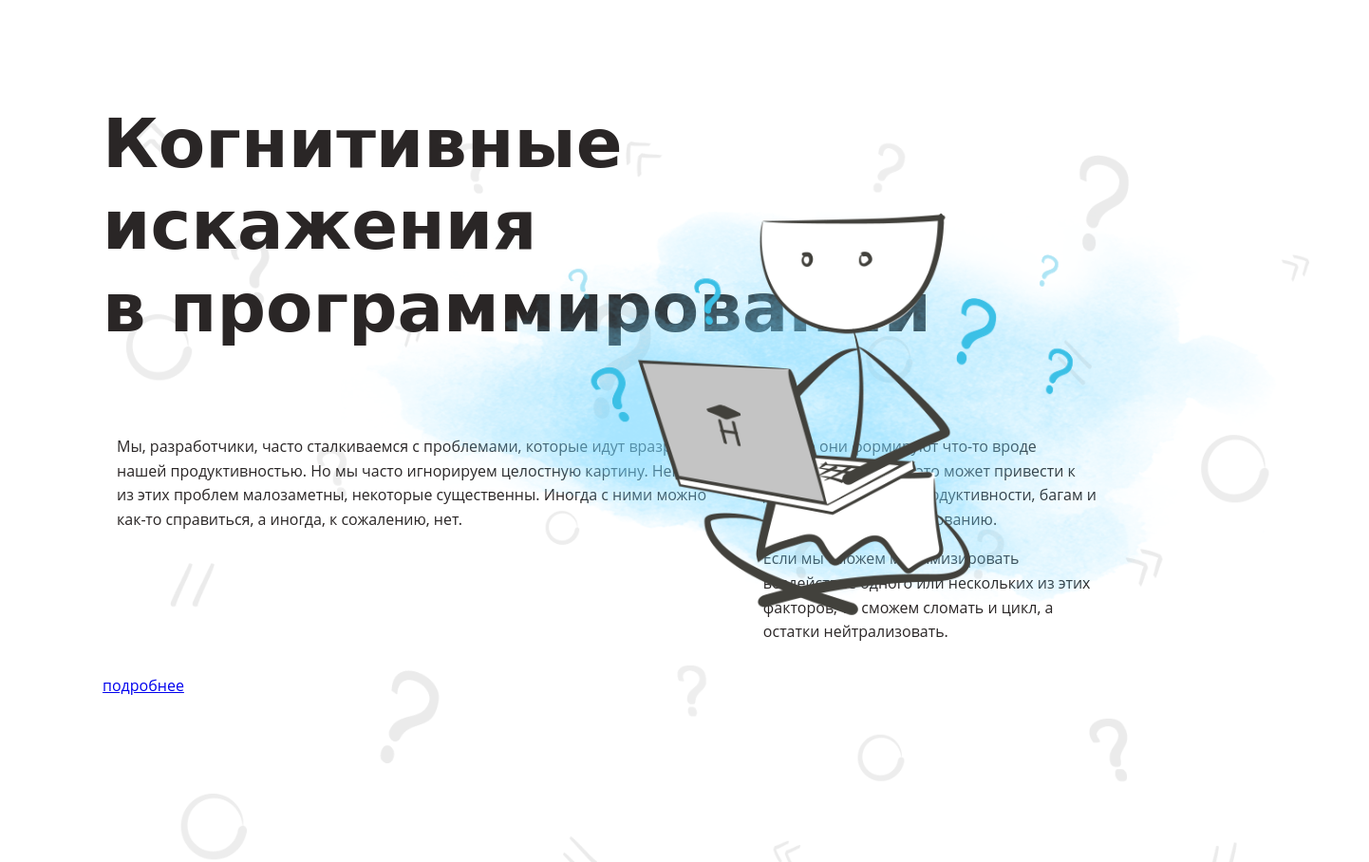
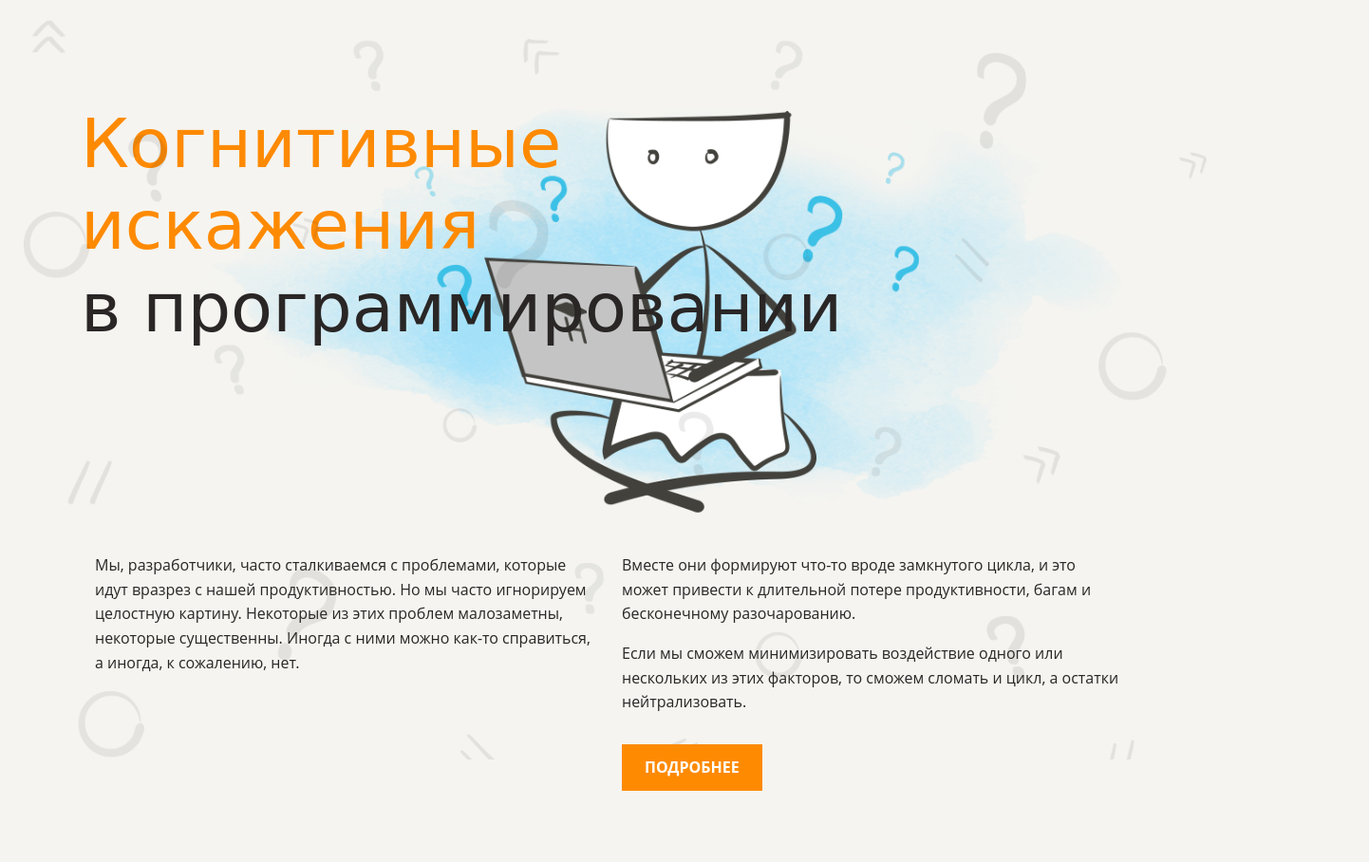
Before and after one commit to bogdan-ho/layout-designer-project-lvl1, a website: page src/index.html in a window 1280 px wide. Shown: the whole page at 95% size, 1442 px wide, since content can reach past the window. Drawn offline with Linux system fonts and the light colour scheme; a web font is replaced by a local one.

Commit message:
Update style.css make header

```diff
--- a/src/styles/style.css
+++ b/src/styles/style.css
@@ -24,6 +24,7 @@ body {
 
   line-height: 1.6em;
   color: #2A2626;
+  background-color: #F5F4F0;
 
   display: flex;
   justify-content: center;
@@ -31,6 +32,8 @@ body {
 
 h1 {
   font-size: 72px;
+  font-weight: 400;
+  margin-bottom: 185px;
 }
 
 h2 {
@@ -49,12 +52,11 @@ h3 {
 }
 
 section {
-  margin: 100px 100px;
+  margin: 100px 0px;
 }
 
 .container {
   max-width: 1110px;
-  position: relative;
 }
 
 section::before {
@@ -65,6 +67,8 @@ section::before {
   width: 100%;
   height: 100%;
   position: absolute;
+  top: 0;
+  left: 0;
   content: '';
 }
 
@@ -72,7 +76,8 @@ section::before {
   position: absolute;
   height: 525px;
   top: 55px;
-  right: -270px;
+  right: 0px;
+  z-index: -1;
 }
 
 .text-container {
@@ -83,5 +88,20 @@ section::before {
 
 .text-item {
   margin: 15px;
-  flex-grow: 1;
+  width: 50%;
 }
+
+.yellow-text {
+  color: #FE8A02;
+}
+
+.button {
+  color: #fff;
+  background-color: #FE8A02;
+  text-decoration: none;
+  text-transform: uppercase;
+  font-weight: 700;
+  padding: 12px 24px;
+  position: absolute;
+  left: calc(50% + 15px);
+}
```
